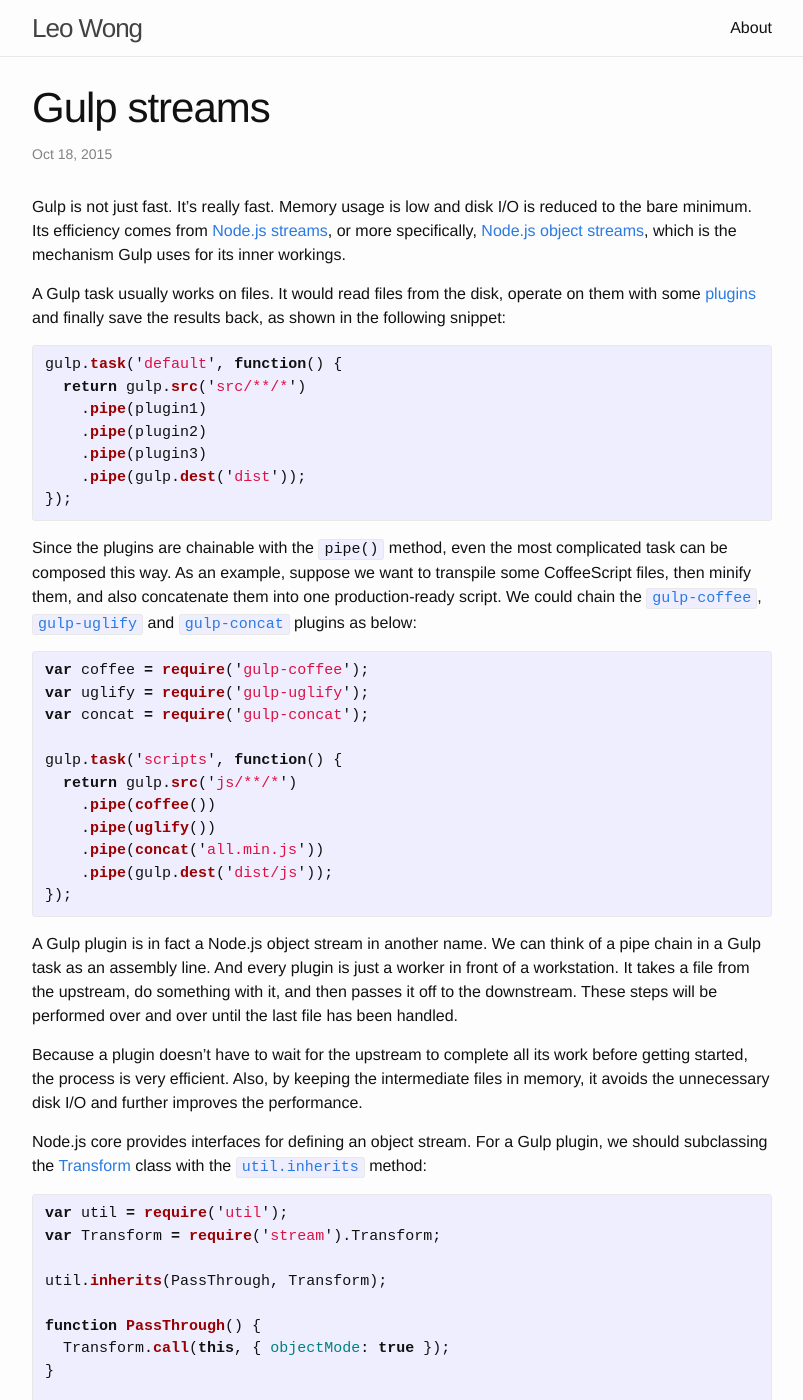
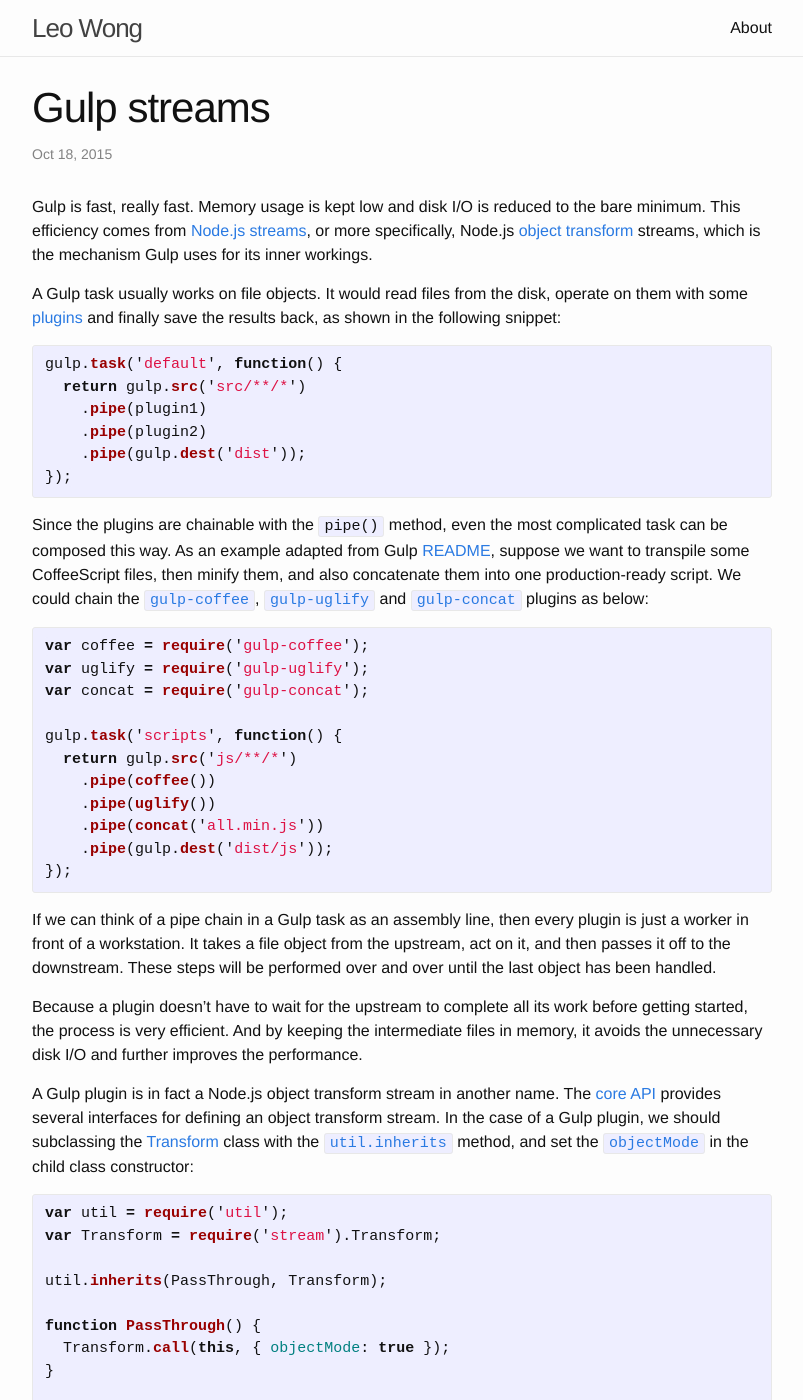
Before and after one commit to gnowoel/gnowoel.github.io, a Jekyll site: the page built from _posts/2015-10-18-gulp-streams.markdown, in a window 1280 px wide and 1400 px high. Shown: the whole window, without its empty margins (238-1041 px from the left). Built offline with Jekyll 4.4.1, drawn with Linux system fonts in a browser that asks for light colours; some of the changed text lies outside the part shown.

Commit message:
Update "Gulp streams"

```diff
--- a/_posts/2015-10-18-gulp-streams.markdown
+++ b/_posts/2015-10-18-gulp-streams.markdown
@@ -4,21 +4,20 @@
 date:   2015-10-18 12:00:00
 ---
 
-Gulp is not just fast. It's really fast. Memory usage is low and disk I/O is reduced to the bare minimum. Its efficiency comes from [Node.js streams](https://nodejs.org/api/stream.html), or more specifically, [Node.js object streams](https://nodejs.org/api/stream.html#stream_object_mode), which is the mechanism Gulp uses for its inner workings.
+Gulp is fast, really fast. Memory usage is kept low and disk I/O is reduced to the bare minimum. This efficiency comes from [Node.js streams](https://nodejs.org/api/stream.html), or more specifically, Node.js [object](https://nodejs.org/api/stream.html#stream_object_mode) [transform](https://nodejs.org/api/stream.html#stream_class_stream_transform) streams, which is the mechanism Gulp uses for its inner workings.
 
-A Gulp task usually works on files. It would read files from the disk, operate on them with some [plugins](http://gulpjs.com/plugins/) and finally save the results back, as shown in the following snippet:
+A Gulp task usually works on file objects. It would read files from the disk, operate on them with some [plugins](http://gulpjs.com/plugins/) and finally save the results back, as shown in the following snippet:
 
 {% highlight javascript %}
 gulp.task('default', function() {
   return gulp.src('src/**/*')
     .pipe(plugin1)
     .pipe(plugin2)
-    .pipe(plugin3)
     .pipe(gulp.dest('dist'));
 });
 {% endhighlight %}
 
-Since the plugins are chainable with the `pipe()` method, even the most complicated task can be composed this way. As an example, suppose we want to transpile some CoffeeScript files, then minify them, and also concatenate them into one production-ready script. We could chain the [`gulp-coffee`](https://www.npmjs.com/package/gulp-coffee), [`gulp-uglify`](https://www.npmjs.com/package/gulp-uglify) and [`gulp-concat`](https://www.npmjs.com/package/gulp-concat) plugins as below:
+Since the plugins are chainable with the `pipe()` method, even the most complicated task can be composed this way. As an example adapted from Gulp [README](https://github.com/gulpjs/gulp/blob/1ab1d2ad9ece791cf19b80c8f13fd02b05949a1e/README.md#sample-gulpfilejs), suppose we want to transpile some CoffeeScript files, then minify them, and also concatenate them into one production-ready script. We could chain the [`gulp-coffee`](https://www.npmjs.com/package/gulp-coffee), [`gulp-uglify`](https://www.npmjs.com/package/gulp-uglify) and [`gulp-concat`](https://www.npmjs.com/package/gulp-concat) plugins as below:
 
 {% highlight javascript %}
 var coffee = require('gulp-coffee');
@@ -34,11 +33,11 @@
 });
 {% endhighlight %}
 
-A Gulp plugin is in fact a Node.js object stream in another name. We can think of a pipe chain in a Gulp task as an assembly line. And every plugin is just a worker in front of a workstation. It takes a file from the upstream, do something with it, and then passes it off to the downstream. These steps will be performed over and over until the last file has been handled.
+If we can think of a pipe chain in a Gulp task as an assembly line, then every plugin is just a worker in front of a workstation. It takes a file object from the upstream, act on it, and then passes it off to the downstream. These steps will be performed over and over until the last object has been handled.
 
-Because a plugin doesn't have to wait for the upstream to complete all its work before getting started, the process is very efficient. Also, by keeping the intermediate files in memory, it avoids the unnecessary disk I/O and further improves the performance.
+Because a plugin doesn't have to wait for the upstream to complete all its work before getting started, the process is very efficient. And by keeping the intermediate files in memory, it avoids the unnecessary disk I/O and further improves the performance.
 
-Node.js core provides interfaces for defining an object stream. For a Gulp plugin, we should subclassing the [Transform](https://nodejs.org/api/stream.html#stream_class_stream_transform) class with the [`util.inherits`](https://nodejs.org/api/util.html#util_util_inherits_constructor_superconstructor) method:
+A Gulp plugin is in fact a Node.js object transform stream in another name. The [core API](https://nodejs.org/api/stream.html#stream_stream) provides several interfaces for defining an object transform stream. In the case of a Gulp plugin, we should subclassing the [Transform](https://nodejs.org/api/stream.html#stream_class_stream_transform) class with the [`util.inherits`](https://nodejs.org/api/util.html#util_util_inherits_constructor_superconstructor) method, and set the [`objectMode`](https://nodejs.org/api/stream.html#stream_object_mode) in the child class constructor:
 
 {% highlight javascript %}
 var util = require('util');
@@ -51,19 +50,20 @@
 }
 
 PassThrough.prototype._transform = function(file, _, next) {
-  // do something with the file
+  // do something with the file object
   this.push(file);
   next();
 };
 
 PassThrough.prototype._flush = function(done) {
+  // do something for cleanup
   done();
 }
 {% endhighlight %}
 
-In this example, we defined a passthrough stream that would hand objects over as-is. There are two methods we should override in the subclass. The `_transform` method is where we specify the operation performed on each file. Here we just use `this.push()` to pass the object off to the downstream. The optional `_flush` method is where we add some cleanup code that will be executed at the end of the stream.
+This is the simplest form of a Node.js object transform stream. It just passes objects off from upstream to downstream as-is. When inheriting, there are [two methods](https://nodejs.org/api/stream.html#stream_api_for_stream_implementors) in the interface we should override in the subclass. The [`_transform`](https://nodejs.org/api/stream.html#stream_transform_transform_chunk_encoding_callback) method is where we specify the operation performed on each file. Here we simply use the internal [`this.push()`](https://nodejs.org/api/stream.html#stream_readable_push_chunk_encoding) method to hand the object over to the downstream. The optional [`_flush`](https://nodejs.org/api/stream.html#stream_transform_flush_callback) method is where we add some cleanup code that will be executed right before the stream ends.
 
-This passthrough stream can be used as any other Gulp plugin, as shown in the following code:
+This passthrough stream can be used in a gulpfile as with any other Gulp plugin, as shown in the following code:
 
 {% highlight javascript %}
 var passThrough = new PassThrough();
@@ -76,7 +76,7 @@
 {% endhighlight %}
 
 
-Though the idea of a stream is not particularly difficult, the implementation is. We have to handle the class inheritance very carefully. In practice, however, we almost never use the Node.js API directly. There is a module called [through2](https://www.npmjs.com/package/through2) that will save us from this awkwardness:
+Though the idea of a stream is not particularly difficult, the implementation *is*. We have to handle the class inheritance carefully and add option flags appropriately. In practice, however, we almost never use the core stream API directly. There is a module called [`through2`](https://www.npmjs.com/package/through2) that will save us from this awkwardness:
 
 {% highlight javascript %}
 var through2 = require('through2');
@@ -84,14 +84,15 @@
 var passThrough = through2.obj(transform, flush);
 
 function transform(file, _, next) {
-  // do something with the file
+  // do something with the file object
   this.push(file);
   next();
 }
 
 function flush(done) {
+  // do something for cleanup
   done();
 }
 {% endhighlight %}
 
-The functionality remains the same, but the interface is much simpler.
+The functionality remains the same, but with the help of `through2`, our implementation is simpler and the intent is clearer.
```
